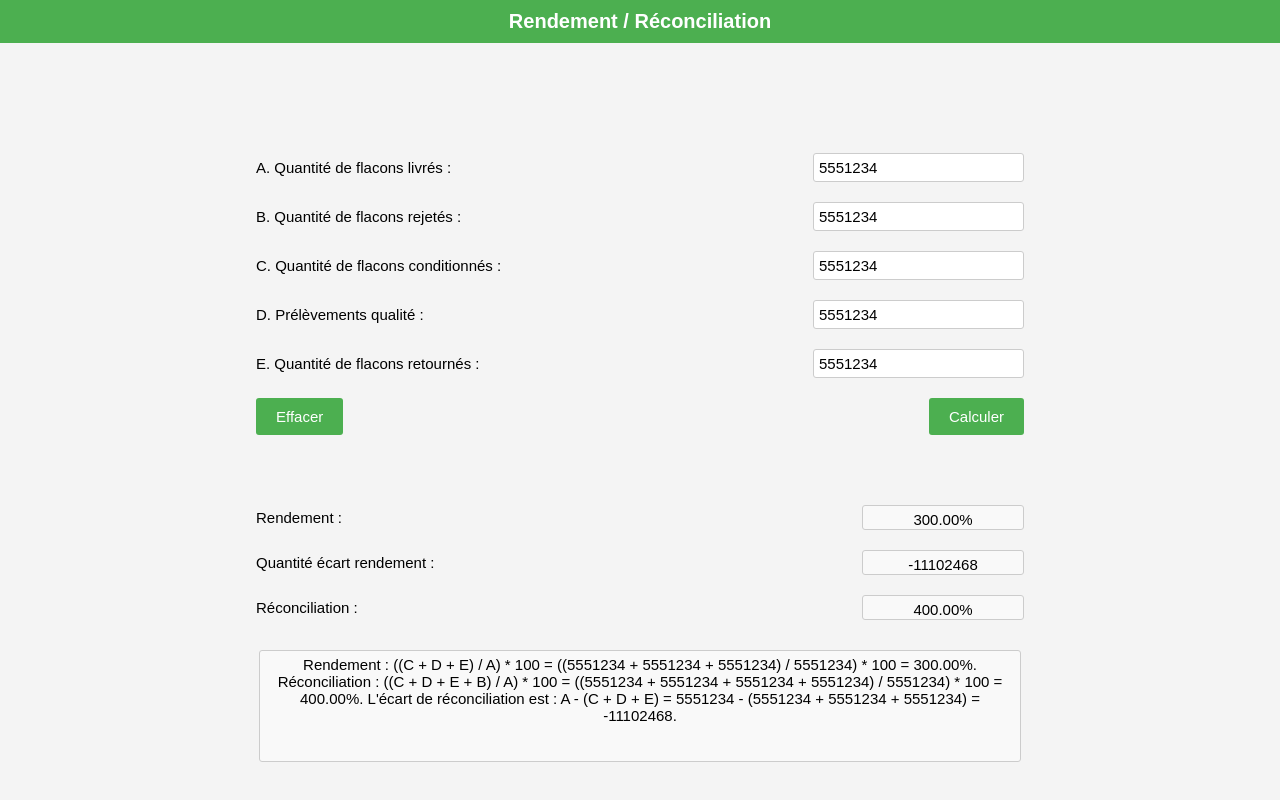
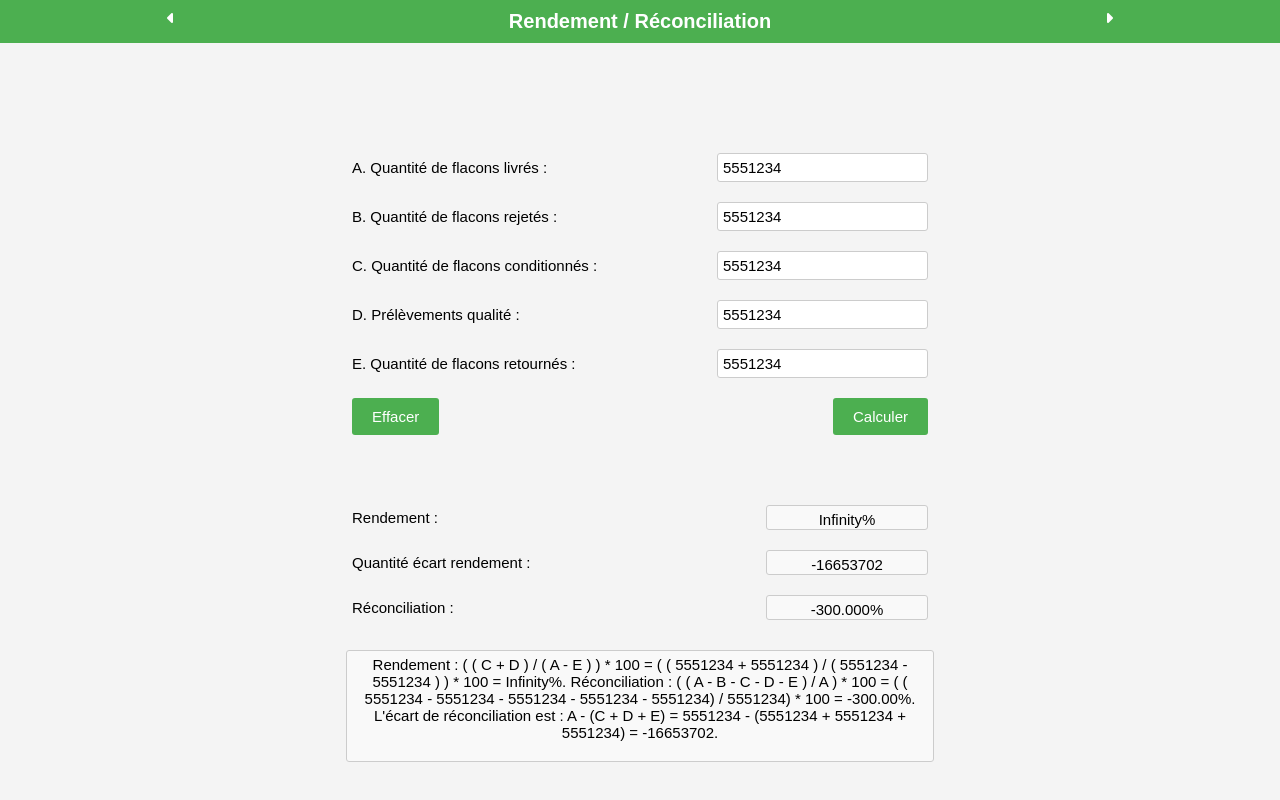
Before and after one commit to Niicoow/Rendement-R-conciliation, a plain HTML site: page index.html in a window 1280 px wide. Both pictures are taken after typing "5551234", "5551234", "5551234", "5551234", "5551234" into the empty fields and a click on the button "Calculer". Drawn offline with Linux system fonts and the light colour scheme.

Commit message:
first commit

```diff
--- a/config/main.js
+++ b/config/main.js
@@ -7,26 +7,26 @@ function calculer() {
     const qTe = parseFloat(document.getElementById('qTe').value) || 0;
 
     // Calcul du rendement
-    const rendement = ((qTc + qTd + qTe) / qTa) * 100;
+    const rendement = ((qTc + qTd)/(qTa - qTe)) * 100;
 
     // Calcul de l'écart de rendement
-    const diffRendement = qTa - (qTc + qTd + qTe);
+    const diffRendement = qTa - (qTb + qTc + qTd + qTe);
 
     // Calcul de la réconciliation
-    const reconciliation = ((qTc + qTd + qTe + qTb) / qTa) * 100;
+    const reconciliation = ((qTa - qTb - qTc - qTd- qTe)/ qTa) * 100;
 
     // Affichage des résultats
-    document.getElementById('resultRendement').textContent = rendement.toFixed(2) + '%';
+    document.getElementById('resultRendement').textContent = rendement.toFixed(3) + '%';
     document.getElementById('diffRendement').textContent = diffRendement;
-    document.getElementById('resultReconciliation').textContent = reconciliation.toFixed(2) + '%';
+    document.getElementById('resultReconciliation').textContent = reconciliation.toFixed(3) + '%';
 
     // Explication des calculs
     const explanation = `
         Rendement :
-        ((C + D + E) / A) * 100 = ((${qTc} + ${qTd} + ${qTe}) / ${qTa}) * 100 = ${rendement.toFixed(2)}%.\n
+        ( ( C + D ) / ( A - E ) ) * 100  = ( ( ${qTc} + ${qTd} ) / ( ${qTa} - ${qTe} ) ) * 100 = ${rendement.toFixed(2)}%.\n
 
         Réconciliation :
-        ((C + D + E + B) / A) * 100 = ((${qTc} + ${qTd} + ${qTe} + ${qTb}) / ${qTa}) * 100 = ${reconciliation.toFixed(2)}%.
+        ( ( A - B - C - D - E ) / A ) * 100 = ( ( ${qTa} - ${qTb} - ${qTc} - ${qTd} - ${qTe}) / ${qTa}) * 100 = ${reconciliation.toFixed(2)}%.
         L'écart de réconciliation est : A - (C + D + E) = ${qTa} - (${qTc} + ${qTd} + ${qTe}) = ${diffRendement}.
     `
     ;
--- a/config/style.css
+++ b/config/style.css
@@ -4,21 +4,34 @@ body {
     margin: 0;
     padding: 0;
 }
+
+section{
+    width: 100%;
+    display: flex;
+    flex-direction: column;
+    justify-content: center;
+    align-items: center;
+}
 .pageCentre{
     margin-top: 50px;
     display: flex;
     flex-direction: column;
     align-items: center;
-    width: 100%;
+    justify-content: space-around;
+    width: 50%;
 }
-section{
-    width: 60%;
-}
+
+
+
 header {
     background-color: #4CAF50;
     color: white;
     padding: 10px 0;
     text-align: center;
+    display: flex;
+    flex-direction: row;
+    justify-content: space-around;
+    width: 100%;
 }
 
 h1 {
@@ -107,13 +120,25 @@ p {
     height: 13px;
     width: 150px;
 }
-
+.box{
+    width: 90%;
+}
 .zoneResultatText{
     padding: 5px;
     font-size: 15px;
     border: 1px solid #ccc;
     border-radius: 3px;
     height: 100px;
-    width: 750px;
+    width: 100%;
 
 }
+
+@media screen and (max-width: 400px){
+    .pageCentre{
+        width: 90%;
+    }
+    .zoneResultatText{
+        font-size: 10px;
+    }
+
+}
--- a/index.html
+++ b/index.html
@@ -4,11 +4,15 @@
     <meta charset="UTF-8">
     <meta name="viewport" content="width=device-width, initial-scale=1.0">
     <link rel="stylesheet" href="config/style.css">
+    <link rel="stylesheet" href="https://cdnjs.cloudflare.com/ajax/libs/font-awesome/6.5.2/css/all.min.css" integrity="sha512-SnH5WK+bZxgPHs44uWIX+LLJAJ9/2PkPKZ5QiAj6Ta86w+fsb2TkcmfRyVX3pBnMFcV7oQPJkl9QevSCWr3W6A==" crossorigin="anonymous" referrerpolicy="no-referrer" />
     <title>Document</title>
 </head>
 <body>
+    <section >
         <header>
+            <div><i class="fa-solid fa-caret-up fa-rotate-270"></i></div>
             <h1 class="fs-20 flexRowCenter">Rendement / Réconciliation</h1>
+            <div> <i class="fa-solid fa-caret-up fa-rotate-90"></i></div>
         </header>
         <div class="pageCentre">
 
@@ -57,6 +61,9 @@
             </section>
 
         </div>
+    </section>
+
+
 
 
 
```
Also changed, not shown: 1 other file. Lines whose indentation alone changed are shown as unchanged.
